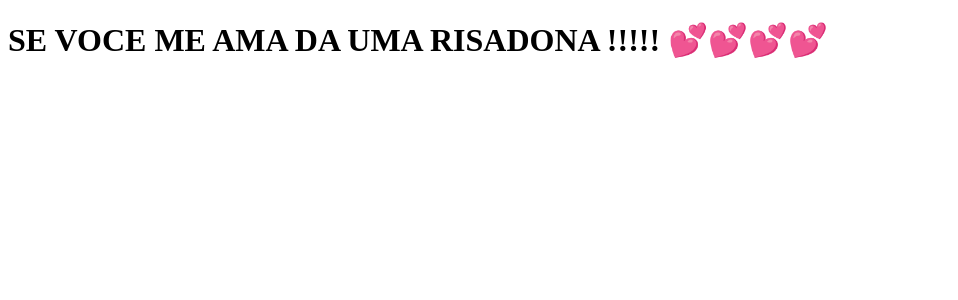
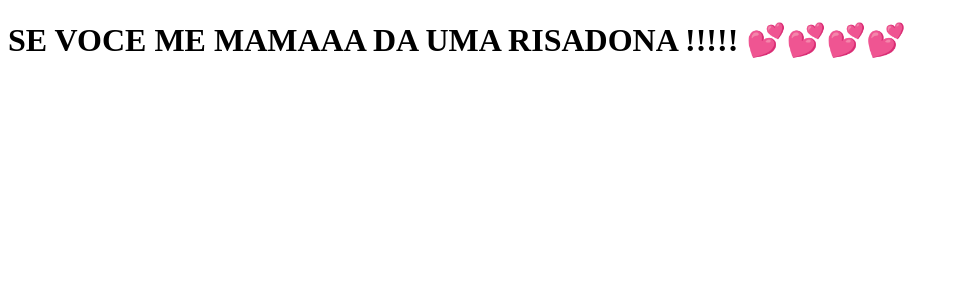
Before and after one commit to SouzaAndre0408/cursodev-tabnews, a Next.js app: page / in a window 1280 px wide. Shown: the top 300 px of the page, without its empty margins (0-958 px from the left). Built offline with nearby package versions, Linux system fonts and the light colour scheme.

Commit message:
Adicao de uma nova mensagem fofa

```diff
--- a/pages/index.js
+++ b/pages/index.js
@@ -1,3 +1,3 @@
 export default function Home() {
-  return <h1>SE VOCE ME AMA DA UMA RISADONA !!!!! 💕💕💕💕</h1>;
+  return <h1>SE VOCE ME MAMAAA DA UMA RISADONA !!!!! 💕💕💕💕</h1>;
 }
```
